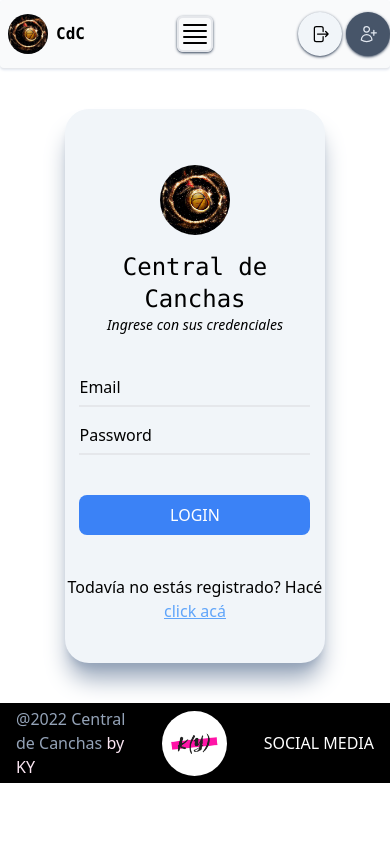
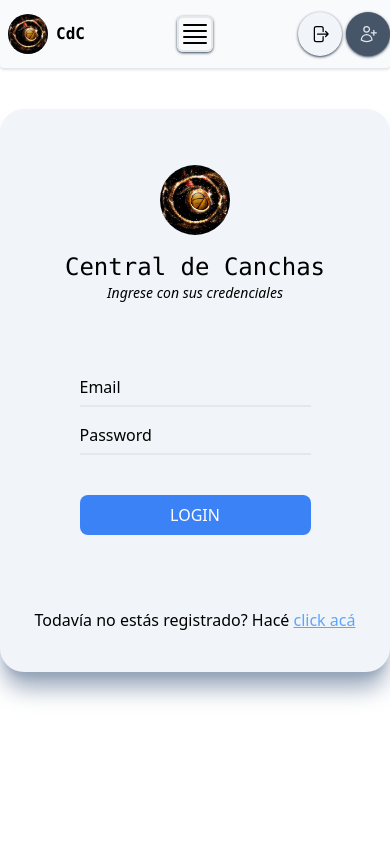
Before and after one commit to kevinlink123/central-de-canchas, a Next.js app: page /ingresar in a window 390 px wide. Shown: the top 844 px of the page. Built offline with nearby package versions, Linux system fonts and the light colour scheme; no server answers.

Commit message:
fix(login): Fixed width for the mobile Login page

```diff
--- a/pages/ingresar.tsx
+++ b/pages/ingresar.tsx
@@ -30,14 +30,14 @@ export default function ingresar() {
 	}
 
 	return (
-		<div className='main mx-auto h-full z- my-10'>
-			<div className='form-container m-auto flex flex-col justify-between items-center h-5/6 w-2/3 lg:w-1/3 -z-40 bg-slate-100 shadow-xl shadow-slate-400 rounded-3xl'>
+		<div className='main mx-auto h-screen z- my-10'>
+			<div className='form-container m-auto flex flex-col justify-between items-center h-4/6 lg:w-1/3 w-full -z-40 bg-slate-100 shadow-xl shadow-slate-400 rounded-3xl'>
 				<div className='mx-auto w-full text-center mt-10'>
 					<img src='/court-finder-icon-big.jpg' className='rounded-full mx-auto my-4' width={70} />
 					<div className='mx-auto text-2xl font-mono'>Central de Canchas</div>
 					<div className='text-center text-sm italic'>Ingrese con sus credenciales</div>
 				</div>
-				<form onSubmit={loginUser} className='form my-10'>
+				<form onSubmit={loginUser} className='form'>
 					<div className='email-input-container flex flex-col w-full relative border-b-2 after:content-[""] after:relative after:block after:h-0.5 after:w-full after:bg-violet-500 after:scale-x-0 after:origin-[0%] after:transition-transform after:duration-500 after:ease-in after:top-0.5 focus-within:border-transparent focus-within:after:scale-x-100'>
 						<input
 							className='border-none outline-none overflow-hidden w-full py-0.5 bg-transparent peer valid:text-green-400 invalid:text-red-400'
```
